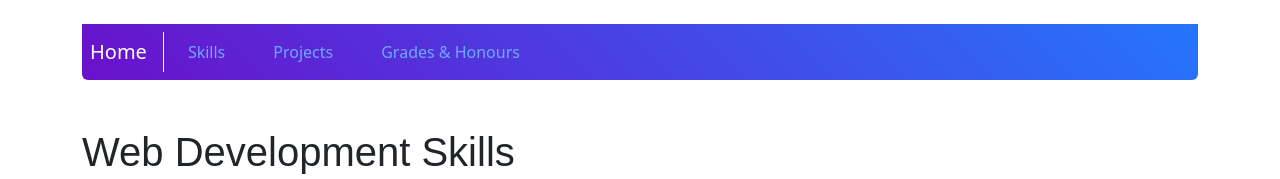
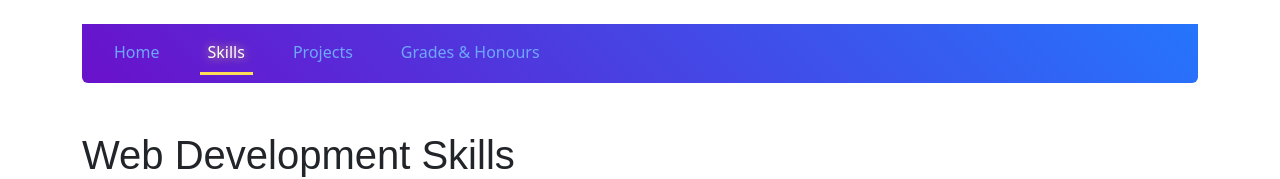
Before and after one commit to jding40/NextJSPortfolio, a Next.js app: page /skills in a window 1280 px wide. Shown: the top 179 px of the page. Built offline with nearby package versions, Linux system fonts and the light colour scheme; a web font is replaced by a local one.

Commit message:
minor update

```diff
--- a/components/Navbar.css
+++ b/components/Navbar.css
@@ -21,6 +21,18 @@
   transition: all 0.4s ease;
 }
 
+.nav-link.active {
+  color: #ffdd57;
+  text-shadow: 0 0 10px rgba(255, 221, 87, 0.8);
+}
+
+.nav-link.active {
+  border-bottom: 3px solid #ffdd57;
+}
+.active:hover {
+  border-bottom: 0px;
+}
+
 /* 悬停效果：背景颜色变化 */
 .nav:hover::before {
   content: "";
--- a/components/Navbar.js
+++ b/components/Navbar.js
@@ -3,8 +3,13 @@ import Container from "react-bootstrap/Container";
 import Nav from "react-bootstrap/Nav";
 import Navbar from "react-bootstrap/Navbar";
 import "./Navbar.css";
+import classNames from "classnames";
+import { usePathname } from "next/navigation";
+import Link from "next/link";
 
 function NavBar() {
+  const pathname = usePathname();
+  //console.log("pathname is", pathname);
   return (
     <Container className="container-xl ">
       <Navbar
@@ -12,21 +17,54 @@ function NavBar() {
         data-bs-theme="dark"
         className="px-2 rounded-bottom-2"
       >
-        <Navbar.Brand href="/" className="nav me-3">
+        {/* <Navbar.Brand
+          as={Link}
+          href="/"
+          className={classNames("nav mx-3", {
+            active: pathname === "/",
+          })}
+        >
           Home
-        </Navbar.Brand>
+        </Navbar.Brand> */}
         {/* <Navbar.Brand href="/skills">Skills</Navbar.Brand>
         <Navbar.Brand href="/projects">Projects</Navbar.Brand>
         <Navbar.Brand href="/honours">Grades & Honours</Navbar.Brand> */}
 
-        <Nav className="me-auto border-start border-white">
-          <Nav.Link href="/skills" className="nav mx-3">
+        <Nav className="me-auto  ">
+          <Nav.Link
+            as={Link}
+            href="/"
+            className={classNames("nav mx-3 ", {
+              active: pathname === "/",
+            })}
+          >
+            Home
+          </Nav.Link>
+          <Nav.Link
+            as={Link}
+            href="/skills"
+            className={classNames("nav mx-3", {
+              active: pathname === "/skills",
+            })}
+          >
             Skills
           </Nav.Link>
-          <Nav.Link href="/projects" className="nav mx-3">
+          <Nav.Link
+            as={Link}
+            href="/projects"
+            className={classNames("nav mx-3", {
+              active: pathname === "/projects",
+            })}
+          >
             Projects
           </Nav.Link>
-          <Nav.Link href="/honours" className="nav mx-3">
+          <Nav.Link
+            as={Link}
+            href="/honours"
+            className={classNames("nav mx-3", {
+              active: pathname === "/honours",
+            })}
+          >
             Grades & Honours
           </Nav.Link>
         </Nav>
--- a/data/projects.json
+++ b/data/projects.json
@@ -9,7 +9,6 @@
       "Tailwind",
       "JavaScript",
       "Express.js",
-      "Tailwind",
       "MongoDB",
       "Node.js",
       "PostgreSQL"
```
